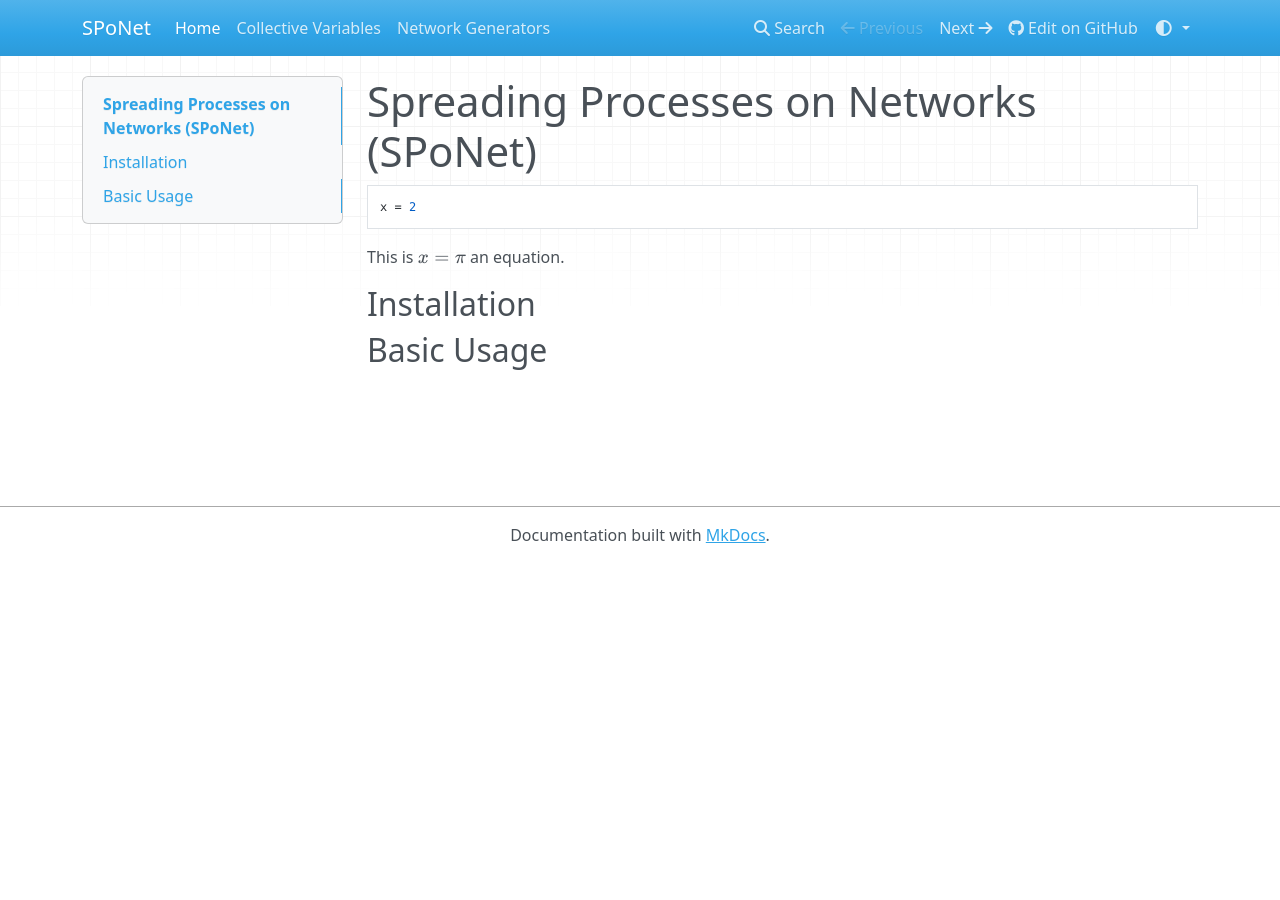
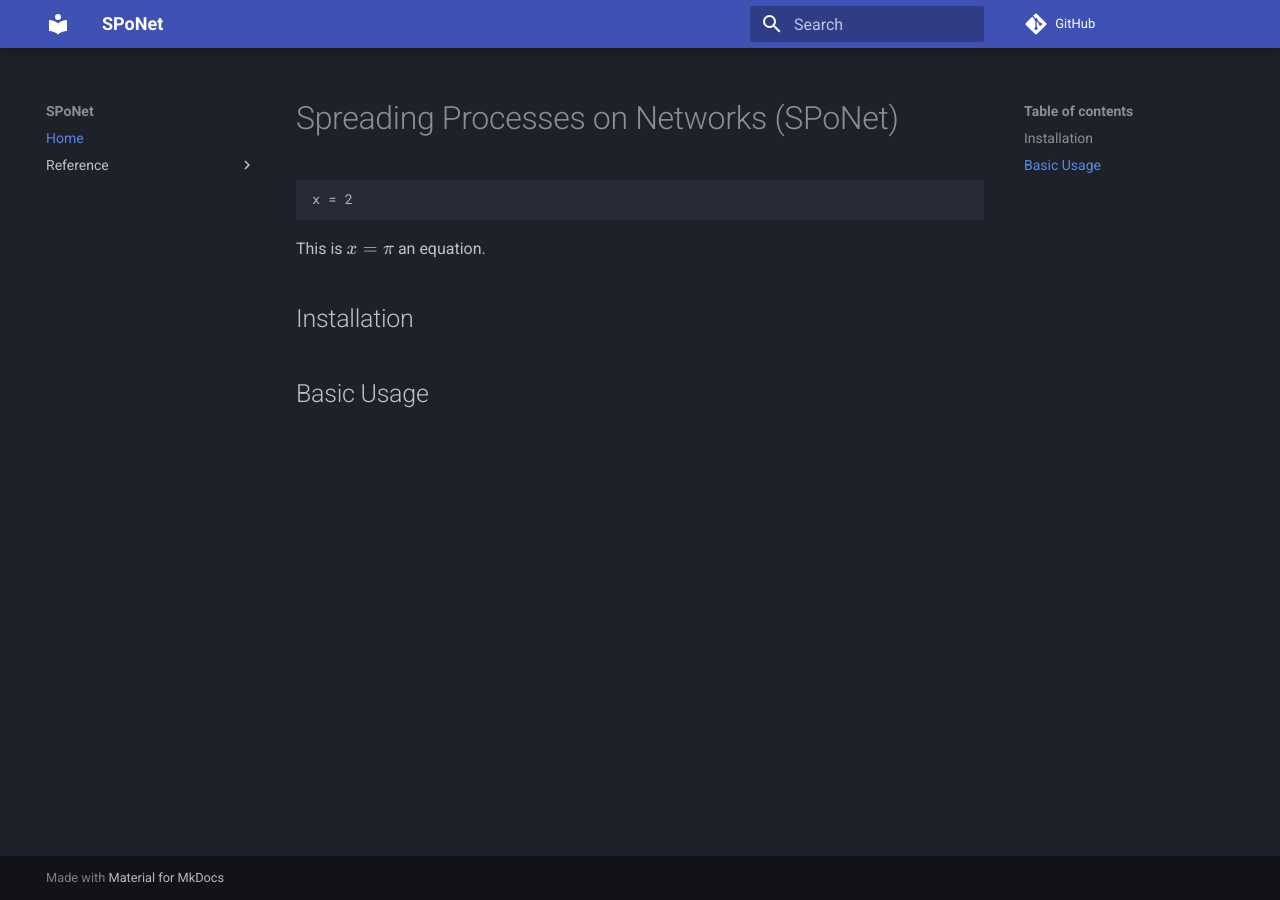
Before and after one commit to lueckem/SPoNet, an MkDocs documentation site: the page built from docs/index.md, in a window 1280 px wide. Built offline with MkDocs 1.6.1 and Material for MkDocs 9.7.7, drawn with Linux system fonts in a browser that asks for light colours; nearby versions of some CDN libraries; comment, search, counter and statistics services are not loaded.

Commit message:
material theme

```diff
--- a/mkdocs.yml
+++ b/mkdocs.yml
@@ -2,9 +2,9 @@ site_name: SPoNet
 repo_url: https://github.com/lueckem/SPoNet
 
 theme:
-  name: mkdocs
-  color_mode: auto
-  user_color_mode_toggle: true
+  name: material
+  palette:
+    scheme: slate
 
 plugins:
   - search
@@ -19,8 +19,9 @@ plugins:
 
 nav:
   - Home: index.md
-  - Collective Variables: collective_variables.md
-  - Network Generators: network_generators.md
+  - Reference:
+    - Collective Variables: collective_variables.md
+    - Network Generators: network_generators.md
 
 markdown_extensions:
   - pymdownx.arithmatex:
--- a/pyproject.toml
+++ b/pyproject.toml
@@ -49,8 +49,9 @@ marimo = ">= 0.19.0"
 optional = true
 
 [tool.poetry.group.docs.dependencies]
-mkdocs = ">=1.6.0"
+mkdocs = ">=1.6.0,<2.0.0"
 mkdocstrings-python = ">=2.0.0"
+mkdocs-material = ">= 9.7.4"
 
 
 [build-system]
```
Also changed, not shown: 1 other file.
